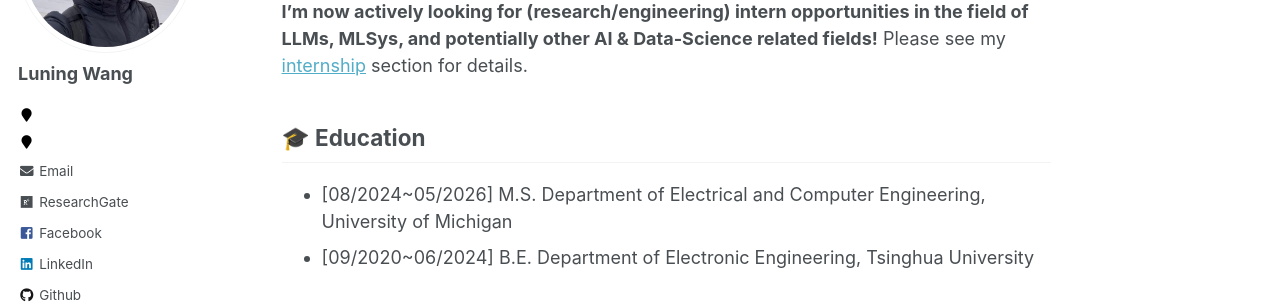
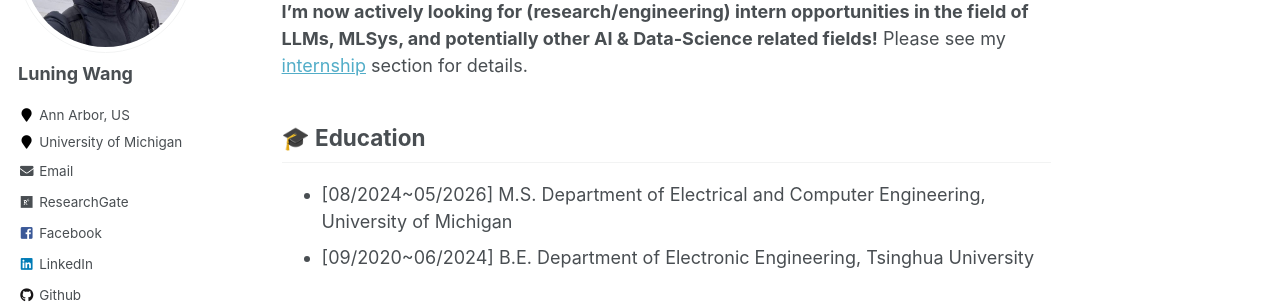
Before and after one commit to wln20/wln20.github.io, a Jekyll site: the page built from _pages/about.md, in a window 1280 px wide. Shown: the part 240-543 px from the top of the page. Built offline with Jekyll 4.4.1, drawn with Linux system fonts in a browser that asks for light colours; a script that is not in the unit is left out.

Commit message:
Update _config.yml

```diff
--- a/_config.yml
+++ b/_config.yml
@@ -83,8 +83,8 @@ author:
   name             : "Luning Wang"
   avatar           : "profile.png"
   bio              : ""
-  location         : ""
-  employer         : ""
+  location         : "Ann Arbor, US"
+  employer         : "University of Michigan"
   pubmed           :
   googlescholar    : "https://scholar.google.com/citations?user=kvTOYG8AAAAJ"
   email            : "wangluning2@gmail.com"
```
